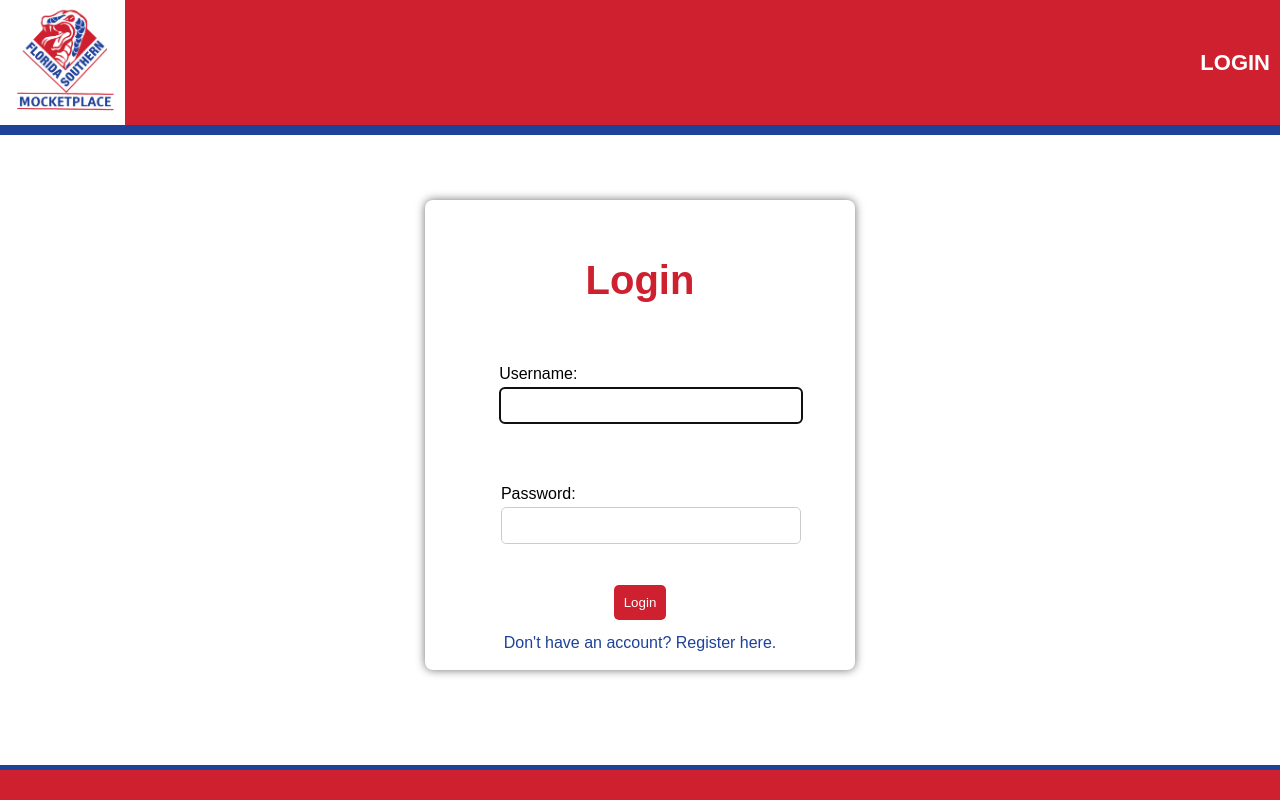
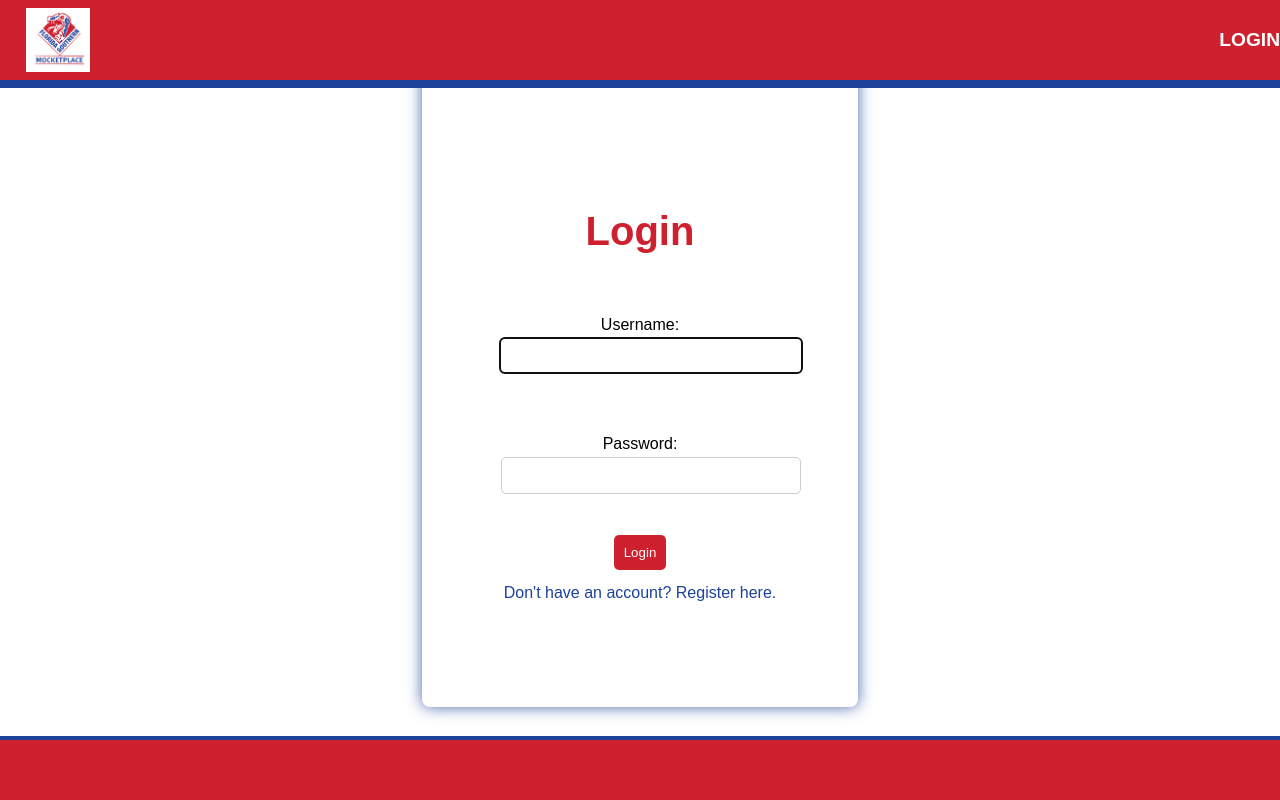
Before and after one commit to Josephmd2k4/MocketPlace, a Django app: page /accounts/login/ in a window 1280 px wide. Run offline with Django 5.2, Linux system fonts and the light colour scheme.

Commit message:
completed login and registration pages

```diff
--- a/accounts/static/accounts/style.css
+++ b/accounts/static/accounts/style.css
@@ -1,11 +1,18 @@
 .container {
-    padding: 15px;
+    width: 30vw;
     max-width: 400px;
-    margin: 0 auto;
-    background-color: #fff;
+    min-width: 280px;
+    height: 74vh;
+    margin: 8vh auto 0 auto;
+    padding: 2vw;
+    background: white;
     border-radius: 8px;
-    box-shadow: 0 0 10px rgba(0, 0, 0, 0.568);
-    margin-top: 200px;
+    box-shadow: 0px 4px 10px rgba(0, 0, 0, 0.1);
+    text-align: center;
+    display: flex;
+    flex-direction: column;
+    justify-content: center;
+    box-shadow: 0px 0px 15px rgba(30, 65, 154, 0.8);
 }
 
 h2 {
--- a/posts/static/posts/style.css
+++ b/posts/static/posts/style.css
@@ -1,4 +1,6 @@
-body, ul, li {
+body,
+ul,
+li {
     margin: 0;
     padding: 0;
     box-sizing: border-box;
@@ -21,26 +23,30 @@
     top: 0;
     width: 100%;
     z-index: 1000;
-    border-bottom: 10px solid #1e419a;
+    border-bottom: 1vh solid #1e419a;
+    height: 10vh;
+    padding: 0 2vw;
 }
 
 .logo {
-    width: 125px;
-    height: auto;
+    height: 100%;
+    width: auto;
+    max-height: 8vh;
+    object-fit: contain;
     display: block;
 }
 
 .navbar-links {
     list-style: none;
     display: flex;
-    gap: 20px;
-    padding-right: 10px;
+    gap: 2vw;
+    padding-right: 2vw;
 }
 
 .navbar-links li a {
     color: #fff;
     text-decoration: none;
-    font-size: 22px;
+    font-size: 1.5vw;
     transition: color 0.3s;
     font-family: sans-serif;
     font-weight: bold;
@@ -51,7 +57,7 @@
 }
 
 .content {
-    padding-top: 70px;
+    padding-top: 12vh;
     padding-bottom: 60px;
     min-height: 100vh;
 }
@@ -61,9 +67,9 @@
     color: #fff;
     padding: 10px 0;
     position: fixed;
-    bottom:0;
-    height: 10px;
+    bottom: 0;
+    height: 5vh;
     flex-shrink: 0;
     width: 100%;
-    border-top: 5px solid #1e419a;
-  }
+    border-top: 0.5vh solid #1e419a;
+}
```
Also changed, not shown: other parts of accounts/static/accounts/style.css (+56 -0 lines), accounts/templates/accounts/register.html (+50 -1 lines).
